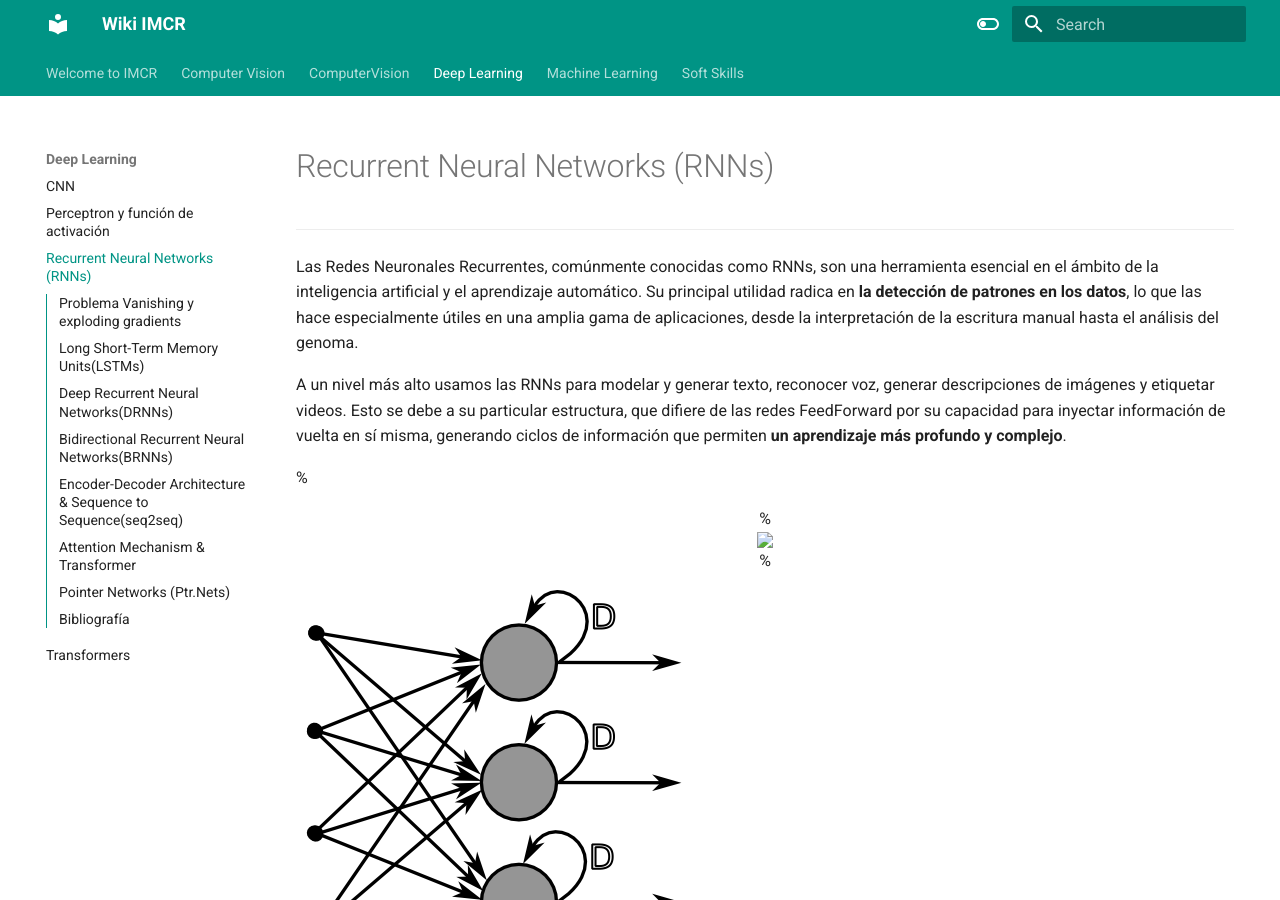
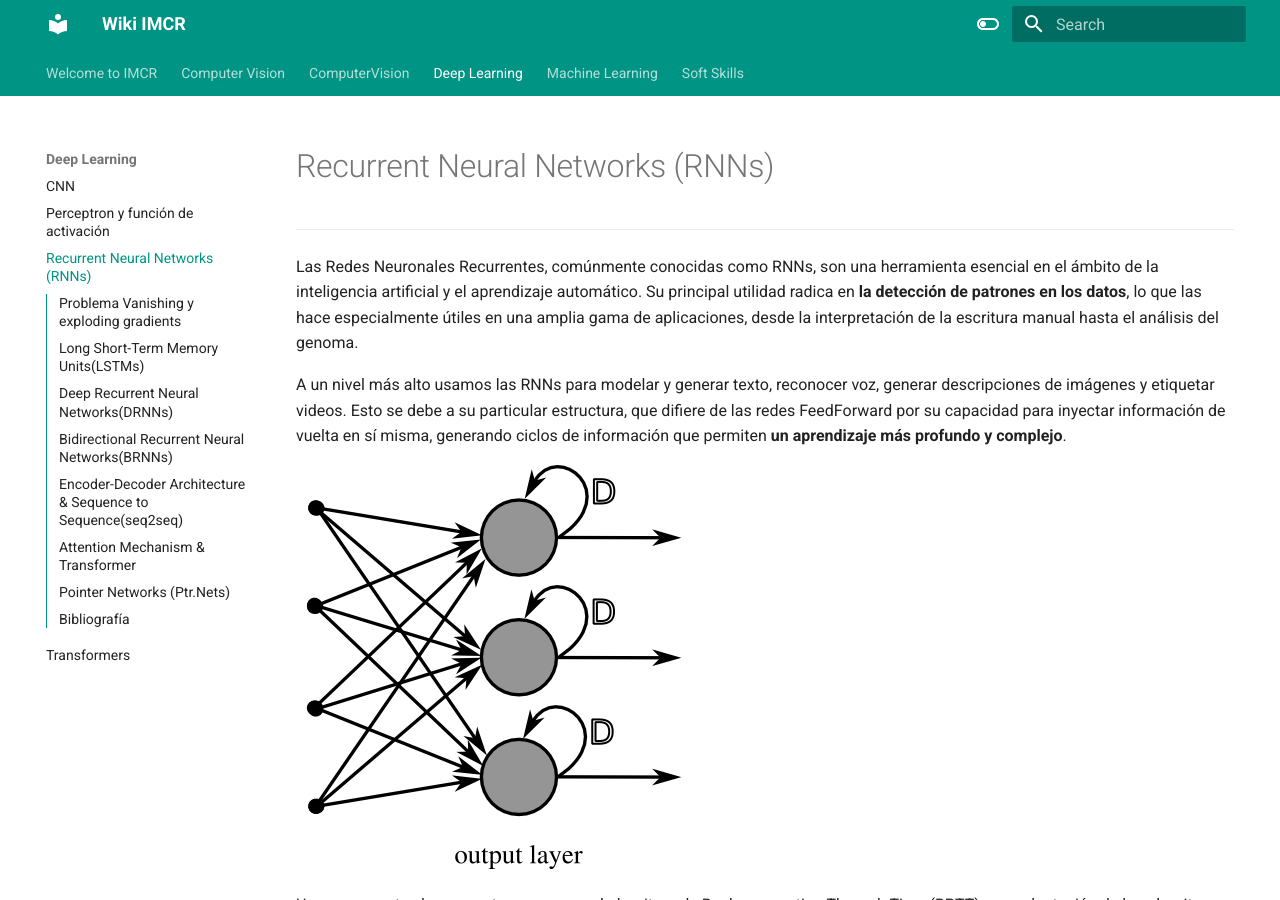
Before and after one commit to abl78-ua/Wiki-IMCR, an MkDocs documentation site: the page built from docs/Deep Learning/RNNs.md, in a window 1280 px wide and 900 px high. Built offline with MkDocs 1.6.1 and Material for MkDocs 9.7.7, drawn with Linux system fonts in a browser that asks for light colours.

Commit message:
Update RNNs.md

```diff
--- a/docs/Deep Learning/RNNs.md
+++ b/docs/Deep Learning/RNNs.md
@@ -4,11 +4,8 @@ Las Redes Neuronales Recurrentes, comúnmente conocidas como RNNs, son una herra
 
 A un nivel más alto usamos las RNNs para modelar y generar texto, reconocer voz, generar descripciones de imágenes y etiquetar videos. Esto se debe a su particular estructura, que difiere de las redes FeedForward por su capacidad para inyectar información de vuelta en sí misma, generando ciclos de información que permiten **un aprendizaje más profundo y complejo**.
 
-%<figure markdown="span">
-%    <img src="../images/Recurrent_Neural_Networks_(RNNs)/recurrente_esquema.png">
-%</figure>
+ ![Esquema RNN](../images/Recurrent_Neural_Networks_(RNNs)/recurrente_esquema.png)
 
- ![Esquema RNN](../images/Recurrent_Neural_Networks_(RNNs)/recurrente_esquema.png)
 Un componente clave en este proceso es el algoritmo de Backpropagation Through Time (BPTT), una adaptación de los algoritmos de retropropagación que permite a las RNNs "propagar" correctamente el error a través de la red. Sin embargo, este método puede volverse inestable si se recurre a él demasiadas veces. Para solucionar este problema, se suele **truncar la función**, ignorando los elementos pasados de un cierto límite para evitar la inestabilidad.
 
 ### Problema Vanishing y exploding gradients
```
